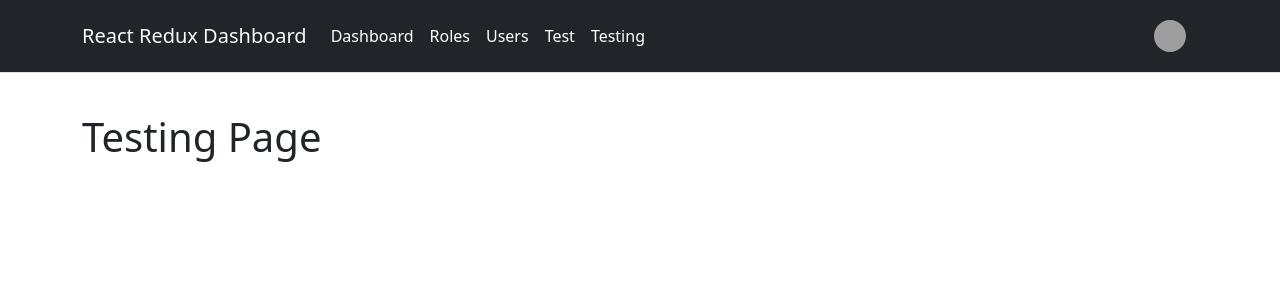
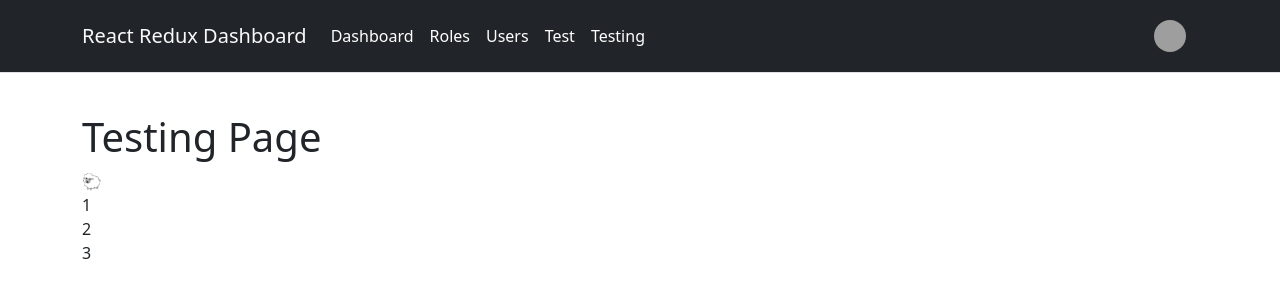
Before and after one commit to vinothsmart/react-redux-dashboard, a React (Create React App) app: page /testing in a window 1280 px wide. Shown: the top 300 px of the page. Built offline with nearby package versions, Linux system fonts and the light colour scheme; grey boxes are pictures that could not be loaded.

Commit message:
rm dupliate of array

```diff
--- a/src/components/pages/Testing.js
+++ b/src/components/pages/Testing.js
@@ -1,6 +1,16 @@
 import { SeoTool } from "../elements";
 
 export const Testing = () => {
+  const array = ["🐑", 1, 2, "🐑", "🐑", 3];
+  // remove duplicate
+  // const unique = [...new Set(array)];
+  // another remove duplicate
+  const unique = array.filter((item, index) => {
+    console.log("index", index);
+    console.log("aindex", array.indexOf(item));
+    return array.indexOf(item) === index;
+  });
+
   return (
     <>
       <SeoTool
@@ -11,6 +21,9 @@ export const Testing = () => {
       <div className="container">
         <div className="py-4">
           <h1> Testing Page</h1>
+          {unique.map((item, index) => {
+            return <div key={index}>{item}</div>;
+          })}
         </div>
       </div>
     </>
```
